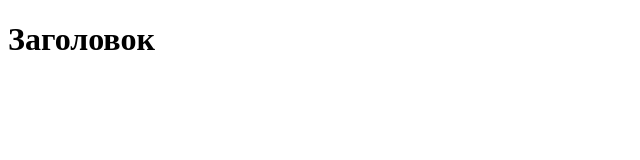
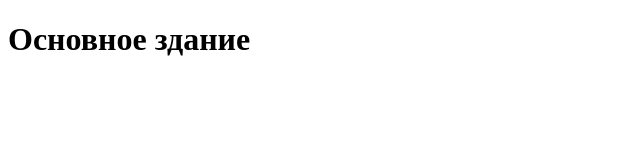
Before and after one commit to valid-abd/study_js, a plain HTML site: page index.html in a window 1280 px wide. Shown: the whole page, without its empty margins (0-640 px from the left). Drawn offline with Linux system fonts and the light colour scheme.

Commit message:
изменен заголовок

```diff
--- a/index.html
+++ b/index.html
@@ -7,7 +7,7 @@
 	<title>Document</title>
 </head>
 <body>
-	<h1>Заголовок</h1>
+	<h1>Основное здание</h1>
 	<script src="/js/script.js"></script>
 </body>
 </html>
```
